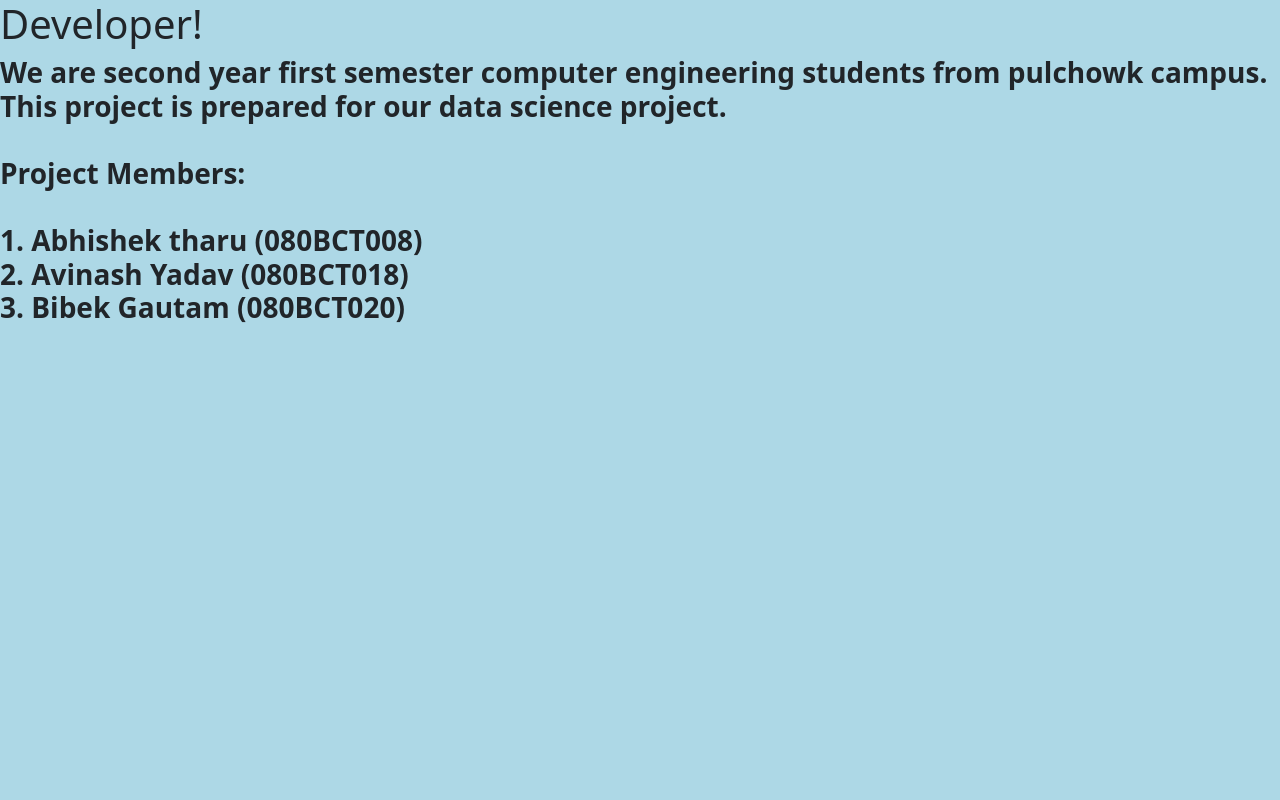
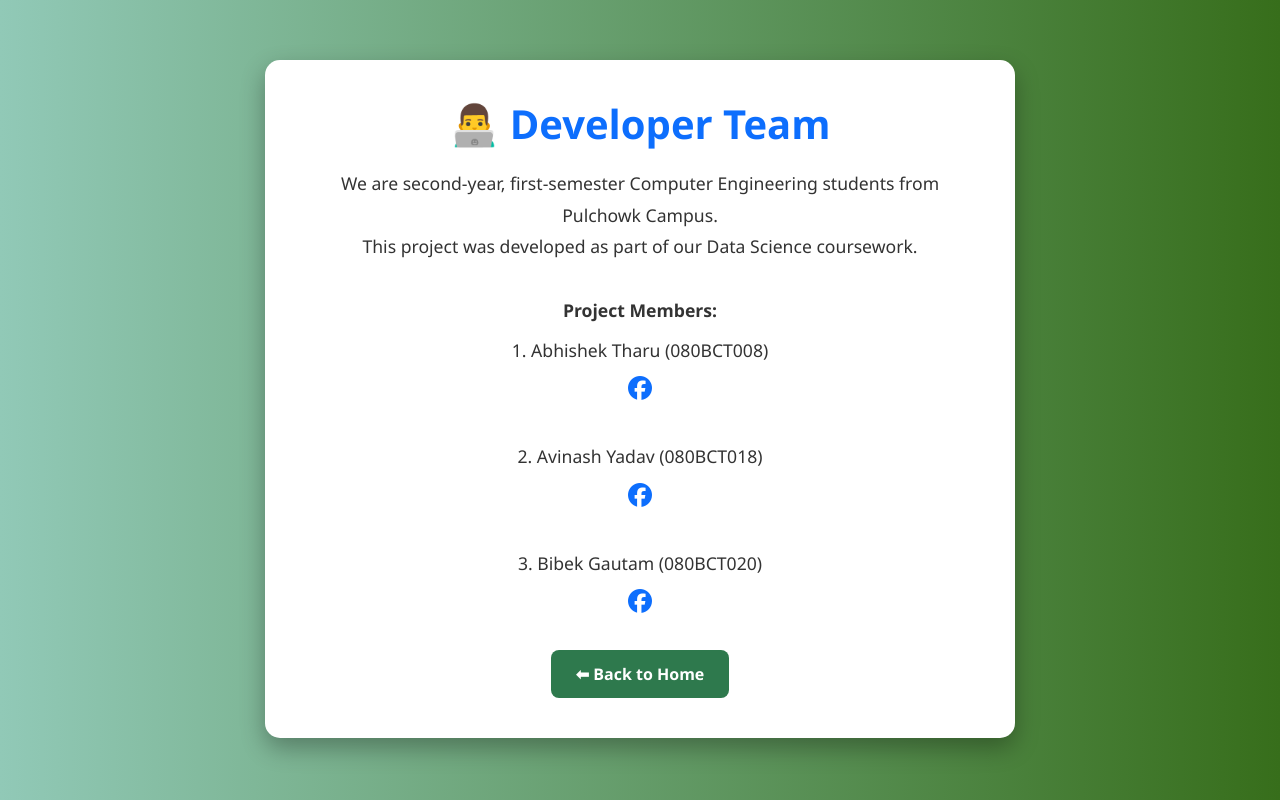
Before and after one commit to B1bekGautam/datascience, a Flask app: page /developer in a window 1280 px wide. Run offline with Flask 3, Linux system fonts and the light colour scheme; parts of the project's set-up code (start-up, migrations or seed data) failed here and were passed over.

Commit message:
Update developer.html

```diff
--- a/templates/developer.html
+++ b/templates/developer.html
@@ -1,21 +1,105 @@
 <!doctype html>
 <html lang="en">
-  <head>
-    <meta charset="utf-8">
-    <meta name="viewport" content="width=device-width, initial-scale=1">
-    <title>Bootstrap demo</title>
-    <link href="https://cdn.jsdelivr.net/npm/bootstrap@5.3.3/dist/css/bootstrap.min.css" rel="stylesheet" integrity="sha384-QWTKZyjpPEjISv5WaRU9OFeRpok6YctnYmDr5pNlyT2bRjXh0JMhjY6hW+ALEwIH" crossorigin="anonymous">
-  </head>
-  <body style="background-color: lightblue;">
-    <h1>Developer!</h1>
+<head>
+  <meta charset="utf-8">
+  <meta name="viewport" content="width=device-width, initial-scale=1">
+  <title>Developer - HealthCare Project</title>
+  <link href="https://cdn.jsdelivr.net/npm/bootstrap@5.3.3/dist/css/bootstrap.min.css" rel="stylesheet">
+  <link rel="stylesheet" href="https://cdnjs.cloudflare.com/ajax/libs/font-awesome/6.5.0/css/all.min.css">
+
+  <style>
+    body {
+      background: linear-gradient(to right, #91c9b7, #376e1b);
+      font-family: 'Segoe UI', sans-serif;
+      color: #fff;
+      padding: 60px 20px;
+      text-align: center;
+    }
+
+    .dev-card {
+      background-color: #ffffff;
+      color: #333;
+      padding: 40px;
+      border-radius: 15px;
+      box-shadow: 0 10px 25px rgba(0, 0, 0, 0.3);
+      max-width: 750px;
+      margin: auto;
+    }
+
+    h1 {
+      font-weight: bold;
+      color: #0d6efd;
+      margin-bottom: 20px;
+    }
+
+    h3 {
+      font-size: 1.1rem;
+      line-height: 1.8;
+    }
+
+    .btn-hover {
+      background-color: #2e794d;
+      color: white;
+      padding: 12px 25px;
+      margin-top: 20px;
+      border: none;
+      border-radius: 8px;
+      font-size: 1rem;
+      font-weight: bold;
+      transition: 0.3s ease-in-out;
+      text-decoration: none;
+      display: inline-block;
+    }
+
+    .btn-hover:hover {
+      background-color: #00bcd4;
+      color: black;
+      transform: scale(1.05);
+      box-shadow: 0 5px 15px rgba(0, 0, 0, 0.2);
+    }
+
+    .social-links a {
+      margin: 0 10px;
+      color: #0d6efd;
+      font-size: 1.5rem;
+      transition: color 0.3s ease;
+    }
+
+    .social-links a:hover {
+      color: #1877f2;
+    }
+  </style>
+</head>
+<body>
+
+  <div class="dev-card">
+    <h1>👨‍💻 Developer Team</h1>
     <h3>
-    <p><b>We are second year first semester computer engineering students from pulchowk campus. This project is prepared for our data science project.</b><br><br>
+      We are second-year, first-semester Computer Engineering students from Pulchowk Campus.<br>
+      This project was developed as part of our Data Science coursework.
+    </h3>
+    <br>
+    <h3><strong>Project Members:</strong></h3>
+    <h3>
+      1. Abhishek Tharu (080BCT008)
+      <div class="social-links">
+        <a href="https://www.facebook.com/abhishek.tharu.167" target="_blank"><i class="fab fa-facebook"></i></a>
+      </div>
+      <br>
+      2. Avinash Yadav (080BCT018)
+      <div class="social-links">
+        <a href="https://www.facebook.com/avi.nash.100766" target="_blank"><i class="fab fa-facebook"></i></a>
+      </div>
+      <br>
+      3. Bibek Gautam (080BCT020)
+      <div class="social-links">
+        <a href="https://www.facebook.com/bibek.gautam.13695" target="_blank"><i class="fab fa-facebook"></i></a>
+      </div>
+    </h3>
 
-      <b>Project Members:<br><br><b>
-      <b>1. Abhishek tharu (080BCT008)<br></b>
-          <b>2. Avinash Yadav (080BCT018)<br>
-        <b>  3. Bibek Gautam (080BCT020)<br>
-    </p></h3>
-    <script src="https://cdn.jsdelivr.net/npm/bootstrap@5.3.3/dist/js/bootstrap.bundle.min.js" integrity="sha384-YvpcrYf0tY3lHB60NNkmXc5s9fDVZLESaAA55NDzOxhy9GkcIdslK1eN7N6jIeHz" crossorigin="anonymous"></script>
-  </body>
+    <a href="/" class="btn-hover">⬅ Back to Home</a>
+  </div>
+
+  <script src="https://cdn.jsdelivr.net/npm/bootstrap@5.3.3/dist/js/bootstrap.bundle.min.js"></script>
+</body>
 </html>
```
